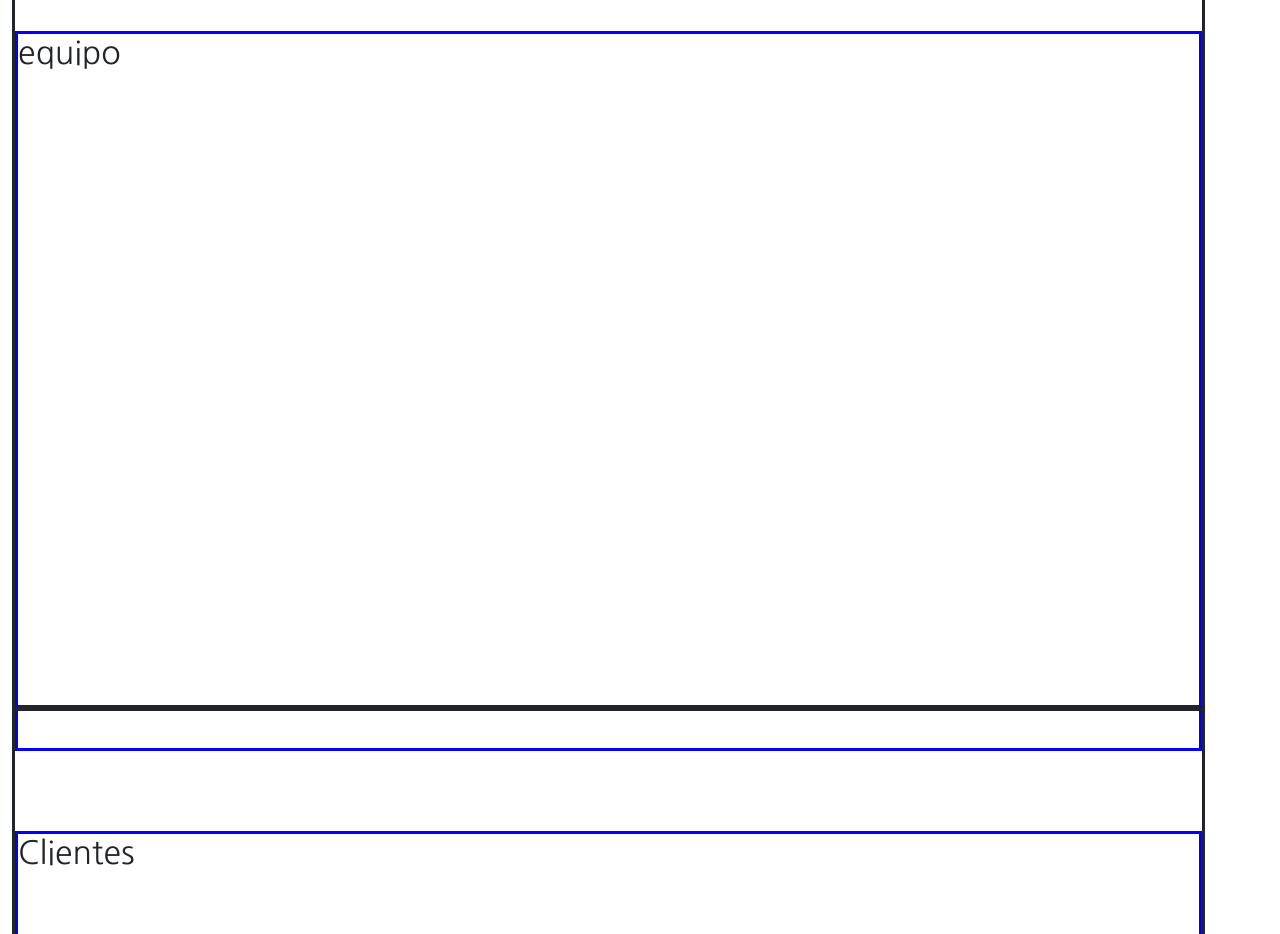
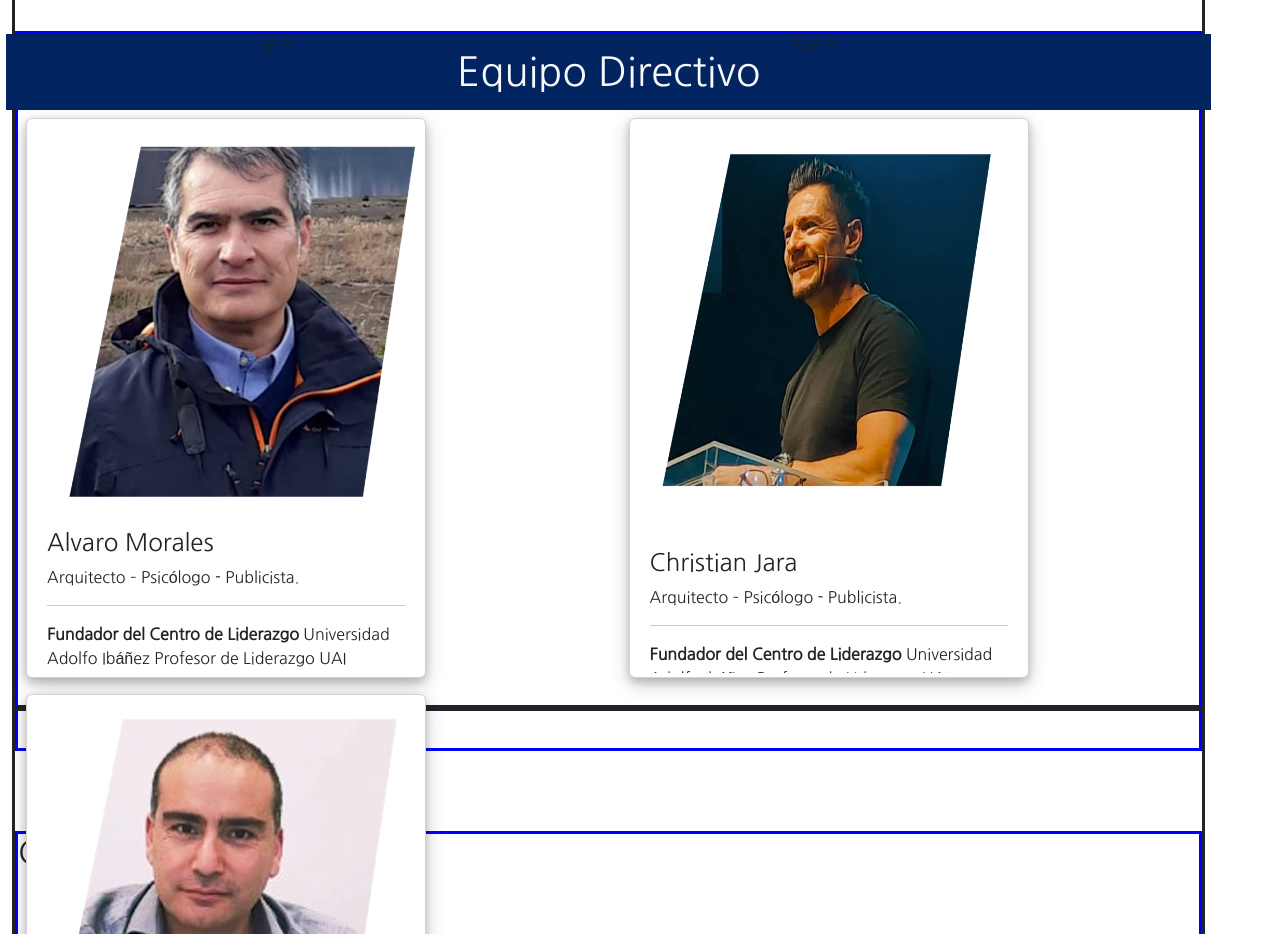
Before and after one commit to rickalfa/trovalatam, a website: page index.html in a window 1280 px wide. Shown: the part 2500-3434 px from the top of the page. Drawn offline with nearby package versions, Linux system fonts and the light colour scheme; a web font is replaced by a local one.

Commit message:
grupo directivo

```diff
--- a/index.html
+++ b/index.html
@@ -54,7 +54,7 @@
 
     <div class="container-fluid" >
 <!-- START BOXMAIN -->
-      <div class="boxmain mt-2">
+      <div class="boxmain mt-2 d-flex-column">
 
         <!-- MAIN content-->
       <section class="boxsection bg-imagen">
@@ -117,7 +117,7 @@
         <section id="modelo" class="boxsection">
           <div class="subboxsection ">
 
-            <div class="row" style=" box-sizing: border-box;">
+            <div class="row">
 
 
                         <div class="col-md-2"  style="background-color: #022561; height: 70%; box-sizing: border-box;">
@@ -134,8 +134,9 @@
                         <div class="col-md-10" >
                            <div class="d-flex-column bd-highlight">
 
-                            <div class="p-2 w-100 bd-highlight">
-                              <img src="resources/imgs/modelo.jpg" class="mx-auto d-block" style="width:80%">
+                            <div class="p-2 border border-danger ">
+                              <img src="resources/imgs/modelo.jpg" class="img-fluid" style="height: 60vh;">
+
                             </div>
 
                             <div class="p-2 fs-1">
@@ -159,7 +160,7 @@
           <div class="subboxsection">
             <div class="row">
 
-                <div class="col-md-2"  style="background-color: #022561; height: 70%; box-sizing: border-box;">
+                <div class="col-md-2"  style="background-color: #022561;  box-sizing: border-box;">
 
                     <div class="d-inline-flex-column align-items-center" >
 
@@ -170,13 +171,13 @@
                     </div>
                 </div>
 
-                <div class="col-md-10 bg-secondary h-100" >
+                <div class="col-md-10 bg-secondary" >
 
                   <div class="d-flex ">
 
+                    <div class="m-2">
 
-                      <img src="resources/imgs/servicios.png" alt="" class="d-block" style="width:50%">
-
+                    </div>
 
                     <div class="flex-fill">
                       <!-- BOX SERVICIOS -->
@@ -236,12 +237,114 @@
 
                  <!-- Equipo-->
         <section id="equipo" class="boxsection">
-          <div class="subboxsection">
-            <div class="row">
-              <h2>equipo</h2>
+          <div class="subboxsection d-flex-column"> <!-- START SUBBOX-->
+
+            <div class="row justify-content-md-center"style="background-color: #022561;" >
+              <div class="col col-lg-2">
+                1 of 3
+              </div>
+              <div class="col-md-auto">
+                <div class="text-light fs-1 m-2" >
+                  Equipo Directivo
+
+                </div>
+
+              </div>
+              <div class="col col-lg-2">
+                3 of 3
+              </div>
 
             </div>
-          </div>
+
+            <div class="row">
+              <div class="col-sm">
+               <!-- card User-->
+               <div class="d-flex-column"><!-- START D-FLEX-->
+                    <div class="card p-1 m-2 box-sombra" style="width:400px;  height: 70vh; overflow: hidden;  ">
+                      <img class="card-img-top" src="resources/imgs/persona01.png" alt="Card image">
+                      <div class="card-body" style="overflow: scroll;">
+                        <h4 class="card-title ">Alvaro Morales</h4>
+                        <p class="card-text">Arquitecto – Psicólogo - Publicista. <br>
+                          <hr>
+                        <strong>Fundador del Centro de Liderazgo</strong>
+                          Universidad Adolfo Ibáñez
+                          Profesor de Liderazgo UAI
+                          Profesor de Organizaciones UAI
+                          Profesor Georgia State University
+                          <strong> Consultor Internacional:</strong>
+                          Liderazgo - Management y Gestión del Cambio
+                          Director Ejecutivo de Espacio Público Ltda.
+
+                        </p>
+                        <p class="card-text"> <i class="bi bi-envelope-at-fill" style="font-size: 1.5rem;"> </i>alvaro@trovalatam.com
+                        </p>
+
+                      </div>
+                    </div>
+
+               </div><!-- END D-FLEX-->
+              </div>
+
+              <div class="col-sm">
+                               <!-- card User-->
+               <div class="d-flex-column"><!-- START D-FLEX-->
+                <div class="card p-1 m-2 box-sombra" style="width:400px;  height: 70vh; overflow: hidden;  ">
+                  <img class="card-img-top" src="resources/imgs/persona02.png" alt="Card image">
+                  <div class="card-body" style="overflow: scroll;">
+                    <h4 class="card-title ">Christian Jara</h4>
+                    <p class="card-text">Arquitecto – Psicólogo - Publicista. <br>
+                      <hr>
+                    <strong>Fundador del Centro de Liderazgo</strong>
+                      Universidad Adolfo Ibáñez
+                      Profesor de Liderazgo UAI
+                      Profesor de Organizaciones UAI
+                      Profesor Georgia State University
+                      <strong> Consultor Internacional:</strong>
+                      Liderazgo - Management y Gestión del Cambio
+                      Director Ejecutivo de Espacio Público Ltda.
+
+                    </p>
+                    <p class="card-text"> <i class="bi bi-envelope-at-fill" style="font-size: 1.5rem;"> </i>alvaro@trovalatam.com
+                    </p>
+
+                  </div>
+                </div>
+
+           </div><!-- END D-FLEX-->
+              </div>
+
+              <div class="col-sm">
+                               <!-- card User-->
+               <div class="d-flex-column"><!-- START D-FLEX-->
+                <div class="card p-1 m-2 box-sombra" style="width:400px;  height: 70vh; overflow: hidden;  ">
+                  <img class="card-img-top" src="resources/imgs/persona03.png" alt="Card image">
+                  <div class="card-body" style="overflow: scroll;">
+                    <h4 class="card-title ">Alberto Ureta</h4>
+                    <p class="card-text">Arquitecto – Psicólogo - Publicista. <br>
+                      <hr>
+                    <strong>Fundador del Centro de Liderazgo</strong>
+                      Universidad Adolfo Ibáñez
+                      Profesor de Liderazgo UAI
+                      Profesor de Organizaciones UAI
+                      Profesor Georgia State University
+                      <strong> Consultor Internacional:</strong>
+                      Liderazgo - Management y Gestión del Cambio
+                      Director Ejecutivo de Espacio Público Ltda.
+
+                    </p>
+                    <p class="card-text"> <i class="bi bi-envelope-at-fill" style="font-size: 1.5rem;"> </i>alvaro@trovalatam.com
+                    </p>
+
+                  </div>
+                </div>
+
+           </div><!-- END D-FLEX-->
+              </div>
+              <!--END COL-SM-->
+            </div>
+
+
+          </div> <!-- END SUBBOX-->
          </section>
 
                  <!-- Clientes-->
@@ -253,8 +356,6 @@
             </div>
           </div>
          </section>
-
-
 
         <!-- Social media -->
 
@@ -285,8 +386,8 @@
 
     </div>
 
-   <!-- END BOXMAIN -->
-  </div>
+
+  </div><!-- END BOXMAIN -->
 
 </body>
 
--- a/scss/estilos.scss
+++ b/scss/estilos.scss
@@ -19,6 +19,11 @@ $font-family-sans-serif: "Nanum Gothic", sans-serif;
   background-image: url('../imgs/nube01s.png');
   background-repeat: no-repeat;
 
+}
+
+.box-sombra{
+
+  box-shadow: 0 4px 8px 0 rgba(0, 0, 0, 0.2), 0 6px 20px 0 rgba(0, 0, 0, 0.19);
 }
 
 .bg-imagenmodelo{
```
Also changed, not shown: resources/css/estilos.css, resources/imgs/persona01.png (added), resources/imgs/persona02.png (added), resources/imgs/persona03.png (added), 1 other file.
